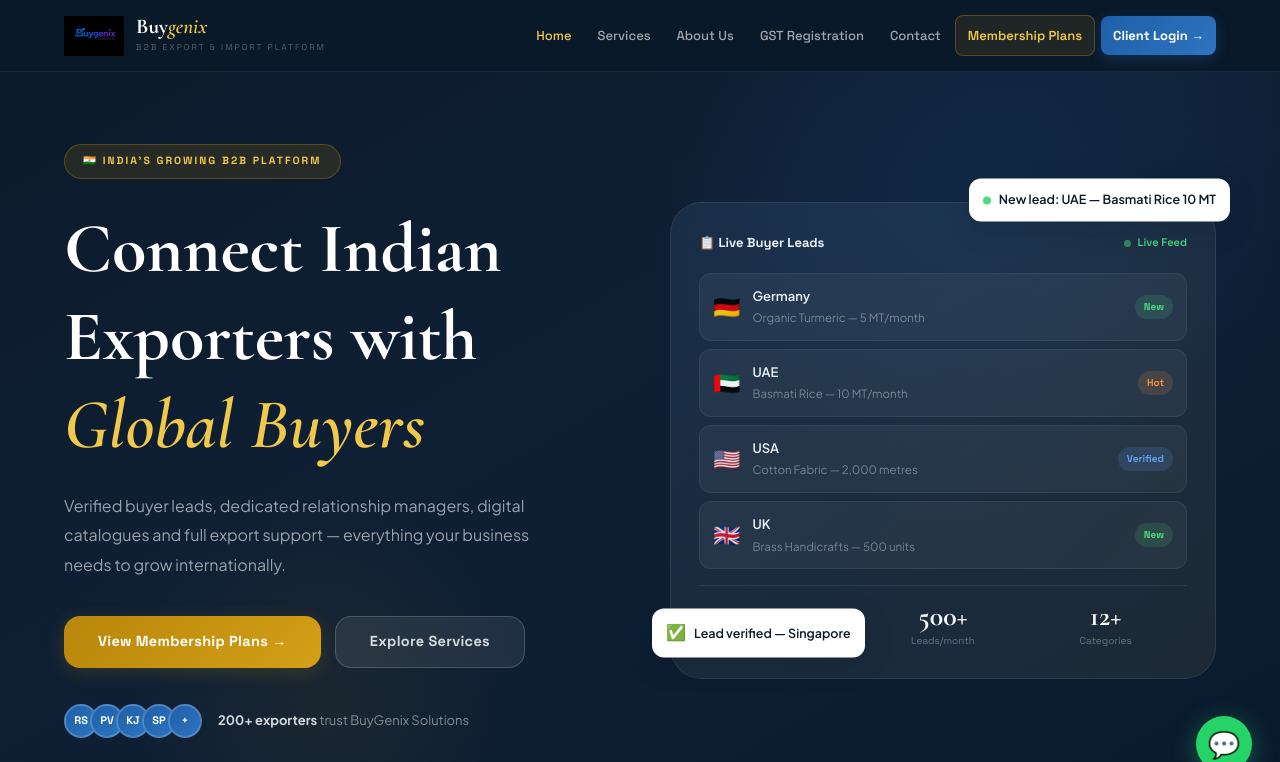
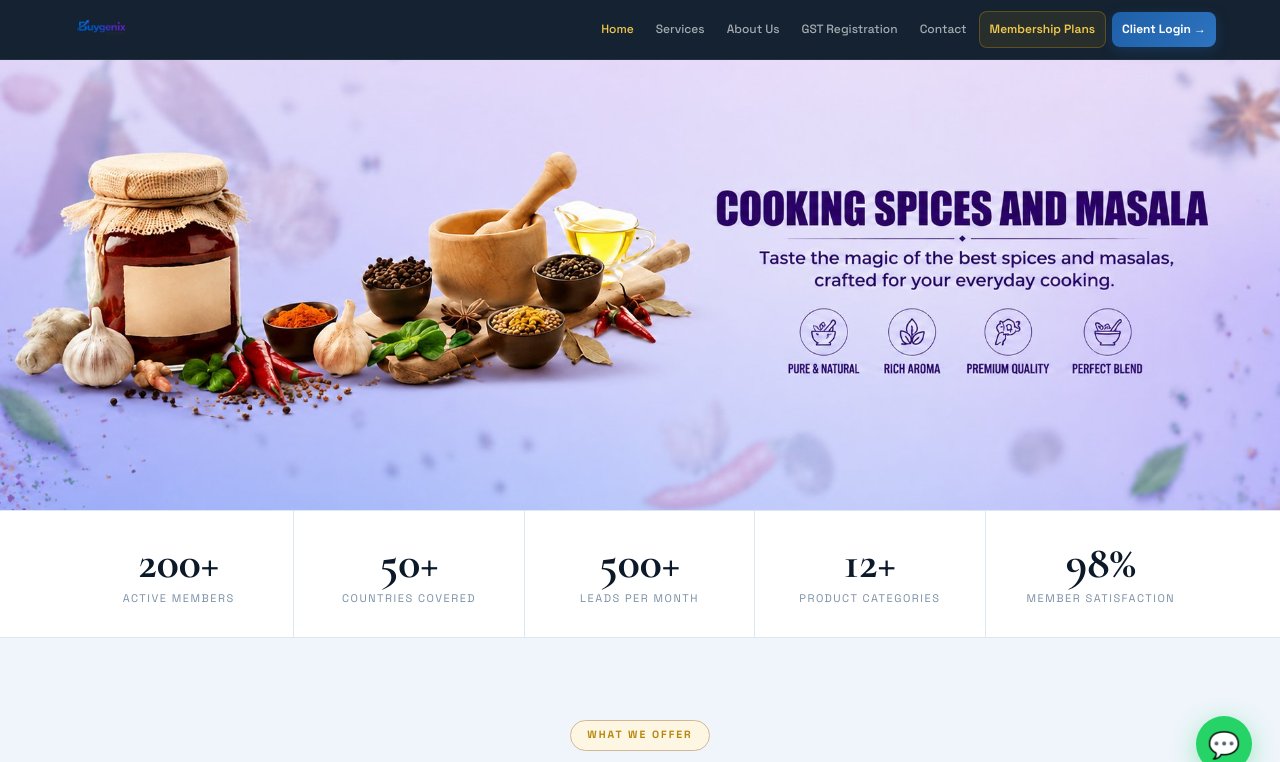
Before and after one commit to unused0910/main, a plain HTML site: page index.html in a window 1280 px wide. Shown: the top 762 px of the page. Drawn offline with nearby package versions, Linux system fonts and the light colour scheme.

Commit message:
Add files via upload

```diff
--- a/css/shared.css
+++ b/css/shared.css
@@ -17,7 +17,7 @@
   --shadow-mid:   0 8px 32px rgba(11,25,41,0.12);
   --shadow-lg:    0 20px 60px rgba(11,25,41,0.16);
   --r-sm: 8px; --r-md: 12px; --r-lg: 16px; --r-xl: 22px; --r-2xl: 32px;
-  --nav-h:        72px;
+  --nav-h:        60px;
   --page-max:     1240px;
   --pad-x:        clamp(20px, 5vw, 80px);
   --sec-py:       80px;
@@ -76,7 +76,7 @@
 .nav-logo-name span{color:var(--gold-light);font-style:italic;}
 .nav-logo-tag{font-size:8.5px;letter-spacing:2px;color:rgba(255,255,255,0.3);text-transform:uppercase;font-family:'Space Grotesk',sans-serif;margin-top:3px;}
 .nav-links{display:flex;align-items:center;gap:2px;}
-.nav-links a{font-size:13px;font-weight:500;color:rgba(255,255,255,0.62);padding:8px 12px;border-radius:8px;transition:all 0.2s;font-family:'Space Grotesk',sans-serif;white-space:nowrap;}
+.nav-links a{font-size:12px;font-weight:500;color:rgba(255,255,255,0.62);padding:7px 10px;border-radius:8px;transition:all 0.2s;font-family:'Space Grotesk',sans-serif;white-space:nowrap;}
 .nav-links a:hover{color:white;background:rgba(255,255,255,0.07);}
 .nav-links a.active{color:var(--gold-light);}
 .nav-cta-outline{background:rgba(184,134,11,0.12)!important;border:1px solid rgba(184,134,11,0.38)!important;color:var(--gold-light)!important;font-weight:600!important;}
--- a/index.html
+++ b/index.html
@@ -9,18 +9,20 @@
 <link href="https://fonts.googleapis.com/css2?family=Cormorant+Garamond:ital,wght@0,400;0,500;0,600;0,700;1,400;1,600&family=Plus+Jakarta+Sans:wght@300;400;500;600;700&family=Space+Grotesk:wght@400;500;600;700&display=swap" rel="stylesheet">
 <link rel="stylesheet" href="css/shared.css">
 <style>
-/* ── HERO ── */
-.hero{min-height:100vh;background:linear-gradient(150deg,var(--navy) 0%,#0F2035 45%,#0A1A2E 100%);display:flex;align-items:center;padding:var(--hero-pt) var(--pad-x) var(--hero-pb);position:relative;overflow:hidden;}
-.hero::before{content:'';position:absolute;top:-20%;right:-5%;width:700px;height:700px;border-radius:50%;background:radial-gradient(circle,rgba(30,95,168,0.15),transparent 70%);pointer-events:none;}
-.hero::after{content:'';position:absolute;bottom:-10%;left:10%;width:400px;height:400px;border-radius:50%;background:radial-gradient(circle,rgba(184,134,11,0.08),transparent 70%);pointer-events:none;}
-.hero-inner{max-width:var(--page-max);margin:0 auto;width:100%;position:relative;z-index:2;}
-.hero-grid{display:grid;grid-template-columns:1fr 1fr;gap:60px;align-items:center;}
-.hero-eyebrow{display:inline-flex;align-items:center;gap:8px;background:rgba(184,134,11,0.15);border:1px solid rgba(184,134,11,0.35);color:var(--gold-light);padding:7px 18px;border-radius:100px;font-size:var(--fs-lbl);font-weight:700;letter-spacing:2px;text-transform:uppercase;margin-bottom:26px;font-family:'Space Grotesk',sans-serif;animation:fadeUp 0.7s ease both;}
-.hero h1{font-family:'Cormorant Garamond',serif;font-size:var(--fs-disp);font-weight:700;color:white;line-height:var(--lh-tight);margin-bottom:22px;animation:fadeUp 0.7s 0.1s ease both;}
-.hero h1 em{color:var(--gold-light);font-style:italic;display:block;}
-.hero-sub{font-size:16px;color:rgba(255,255,255,0.58);max-width:480px;line-height:1.85;margin-bottom:36px;animation:fadeUp 0.7s 0.2s ease both;}
-.hero-btns{display:flex;gap:14px;flex-wrap:wrap;animation:fadeUp 0.7s 0.3s ease both;}
-.hero-trust{display:flex;align-items:center;gap:16px;margin-top:36px;animation:fadeUp 0.7s 0.4s ease both;}
+/* ── HERO / FULL-WIDTH BANNER ── */
+.hero{
+  margin-top:var(--nav-h);
+  width:100%;
+  line-height:0;
+  overflow:hidden;
+}
+.hero-banner-img{
+  width:100%;
+  height:450px;
+  object-fit:cover;
+  object-position:center;
+  display:block;
+}
 .trust-avatars{display:flex;}
 .trust-avatars span{width:34px;height:34px;border-radius:50%;border:2px solid rgba(255,255,255,0.18);background:linear-gradient(135deg,var(--blue),var(--blue-mid));display:flex;align-items:center;justify-content:center;font-size:11px;font-weight:700;color:white;margin-left:-8px;font-family:'Space Grotesk',sans-serif;}
 .trust-avatars span:first-child{margin-left:0;}
@@ -155,11 +157,7 @@
 
 <nav class="navbar" id="navbar">
   <a href="index.html" class="nav-logo">
-    <img src="assets/logo.png" alt="BuyGenix Solutions" onerror="this.style.display='none'">
-    <div class="nav-logo-text">
-      <span class="nav-logo-name">Buy<span>genix</span></span>
-      <span class="nav-logo-tag">B2B Export &amp; Import Platform</span>
-    </div>
+    <img src="assets/logo-new.png" alt="BuyGenix Solutions" style="height:48px;width:auto;object-fit:contain;">
   </a>
   <div class="nav-links">
     <a href="index.html" class="active">Home</a>
@@ -184,46 +182,9 @@
   <a href="login.html" class="m-cta m-cta-gold">Client Login →</a>
 </div>
 
-<!-- ═══ HERO ═══ -->
+<!-- ═══ HERO / FULL-WIDTH BANNER ═══ -->
 <section class="hero">
-  <div class="hero-inner">
-    <div class="hero-grid">
-      <div class="hero-left">
-        <div class="hero-eyebrow">🇮🇳 India's Growing B2B Platform</div>
-        <h1>Connect Indian Exporters with<br><em>Global Buyers</em></h1>
-        <p class="hero-sub">Verified buyer leads, dedicated relationship managers, digital catalogues and full export support — everything your business needs to grow internationally.</p>
-        <div class="hero-btns">
-          <a href="membership.html" class="btn-gold btn-lg">View Membership Plans →</a>
-          <a href="services.html"   class="btn-outline-white btn-lg">Explore Services</a>
-        </div>
-        <div class="hero-trust">
-          <div class="trust-avatars">
-            <span>RS</span><span>PV</span><span>KJ</span><span>SP</span><span>+</span>
-          </div>
-          <div class="trust-txt"><b>200+ exporters</b> trust BuyGenix Solutions</div>
-        </div>
-      </div>
-      <div class="hero-right">
-        <div class="hero-pill pill-top"><span class="pill-dot"></span>New lead: UAE — Basmati Rice 10 MT</div>
-        <div class="hero-card">
-          <div class="hc-top">
-            <span class="hc-label">📋 Live Buyer Leads</span>
-            <span class="hc-live">Live Feed</span>
-          </div>
-          <div class="lead-row"><span class="lr-flag">🇩🇪</span><div class="lr-info"><div class="lr-country">Germany</div><div class="lr-product">Organic Turmeric — 5 MT/month</div></div><span class="lr-status s-new">New</span></div>
-          <div class="lead-row"><span class="lr-flag">🇦🇪</span><div class="lr-info"><div class="lr-country">UAE</div><div class="lr-product">Basmati Rice — 10 MT/month</div></div><span class="lr-status s-hot">Hot</span></div>
-          <div class="lead-row"><span class="lr-flag">🇺🇸</span><div class="lr-info"><div class="lr-country">USA</div><div class="lr-product">Cotton Fabric — 2,000 metres</div></div><span class="lr-status s-ver">Verified</span></div>
-          <div class="lead-row"><span class="lr-flag">🇬🇧</span><div class="lr-info"><div class="lr-country">UK</div><div class="lr-product">Brass Handicrafts — 500 units</div></div><span class="lr-status s-new">New</span></div>
-          <div class="hc-foot">
-            <div class="hc-stat"><strong>50+</strong><span>Countries</span></div>
-            <div class="hc-stat"><strong>500+</strong><span>Leads/month</span></div>
-            <div class="hc-stat"><strong>12+</strong><span>Categories</span></div>
-          </div>
-        </div>
-        <div class="hero-pill pill-bot"><span style="font-size:16px;">✅</span> Lead verified — Singapore</div>
-      </div>
-    </div>
-  </div>
+  <img class="hero-banner-img" src="assets/spices-banner.png" alt="Cooking Spices and Masala">
 </section>
 
 <!-- ═══ STATS BAR ═══ -->
```
Also changed, not shown: about.html (+3 -1 lines), client-portal.html (+1 -1 lines), contact.html (+3 -1 lines), gst.html (+3 -1 lines), login.html (+1 -5 lines), membership.html (+3 -1 lines), privacy.html (+3 -1 lines), services.html (+3 -1 lines), terms.html (+3 -1 lines), assets/logo-new.png (added), assets/spices-banner.png (added).
